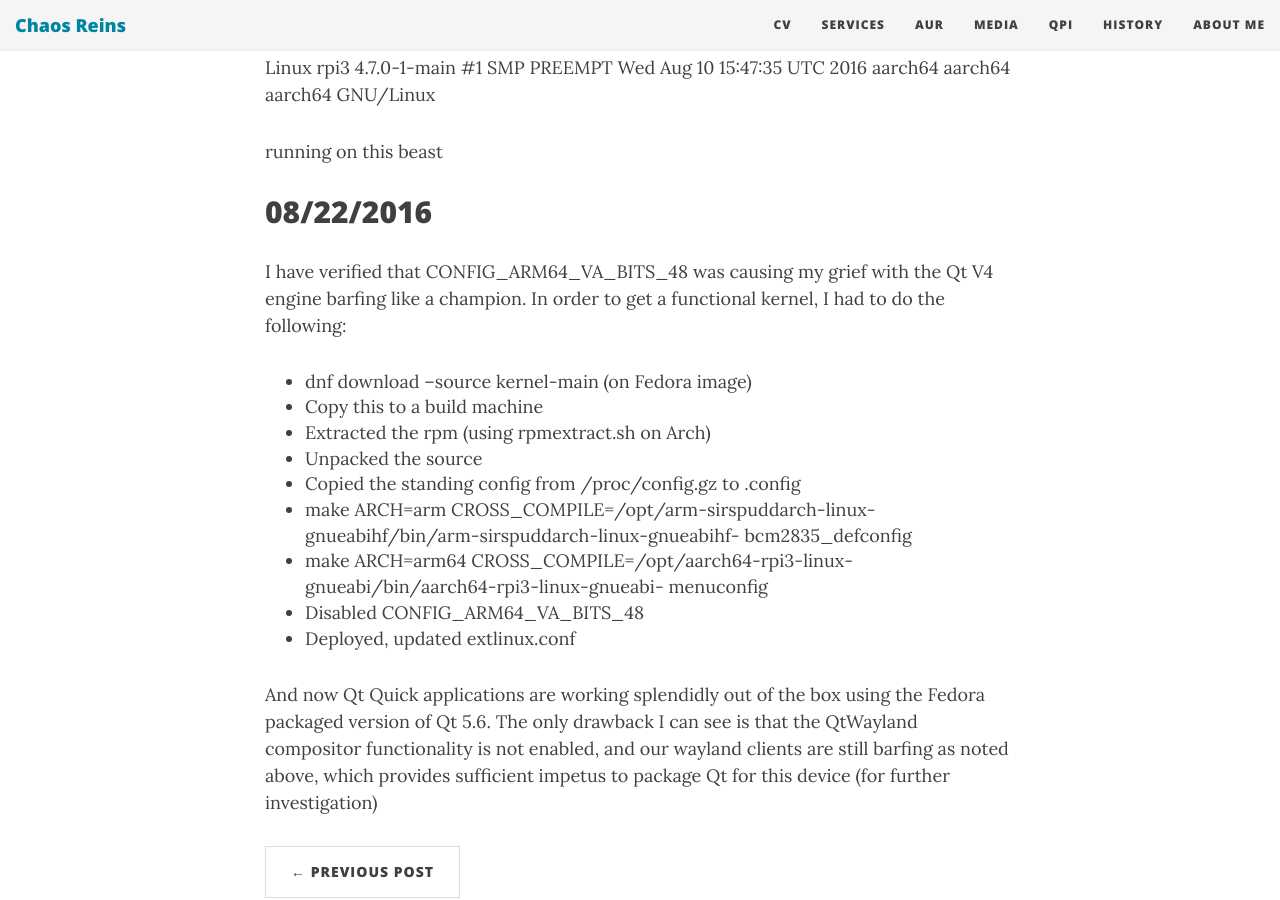
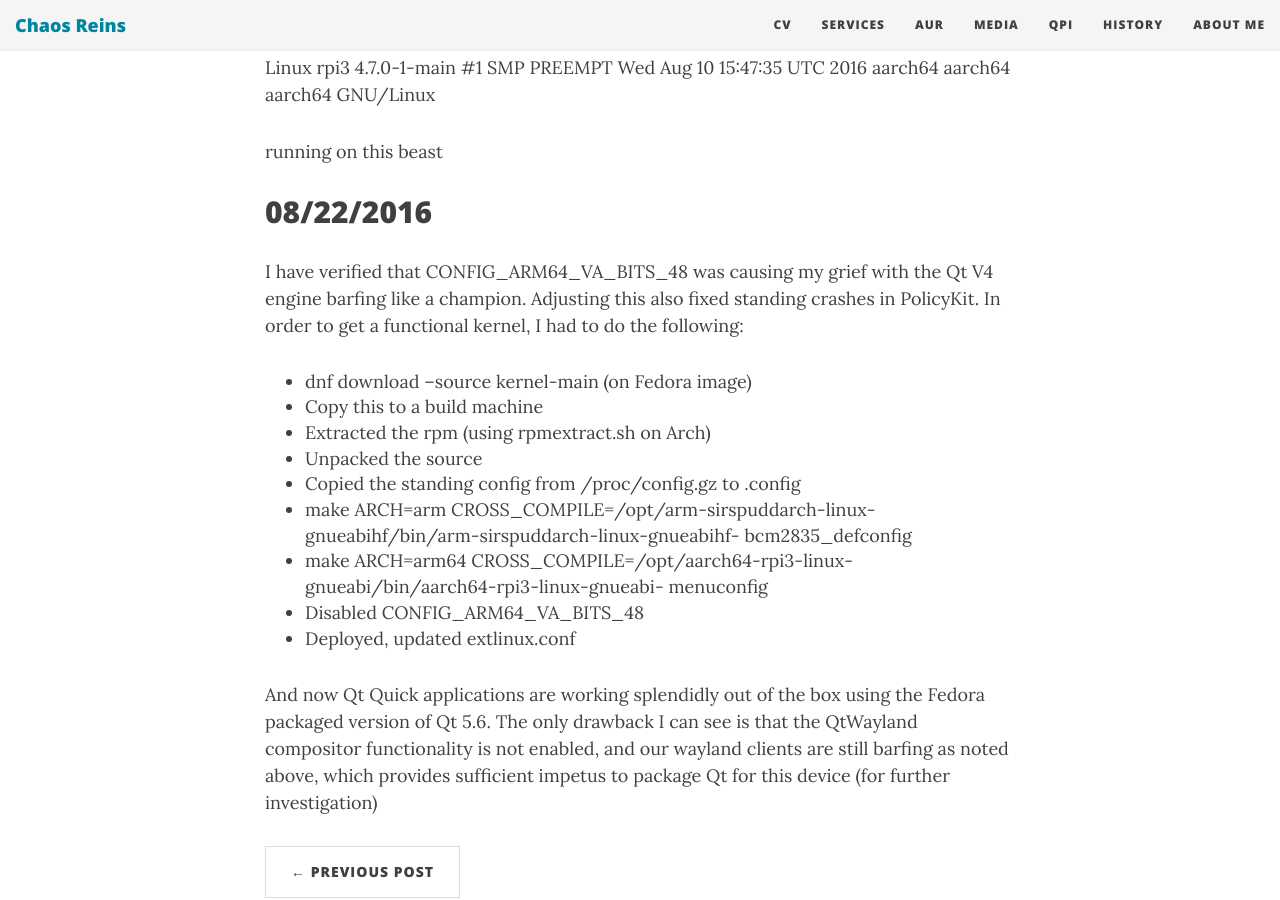
Before and after one commit to sirspudd/sirspudd.github.io, a Jekyll site: the page built from _posts/2016-08-20-qt-pi3-fedora-aarch64.md, in a window 1280 px wide and 900 px high, scrolled down 3882 px. Built offline with Jekyll 4.4.1, drawn with Linux system fonts in a browser that asks for light colours; nearby versions of some CDN libraries; comment, search, counter and statistics services are not loaded.

Commit message:
Document PolicyKit
Change-Id: I9814588f48be23143377ae8bf7c91e3cd94d47fb

```diff
--- a/_posts/2016-08-20-qt-pi3-fedora-aarch64.md
+++ b/_posts/2016-08-20-qt-pi3-fedora-aarch64.md
@@ -109,7 +109,7 @@ running on this beast
 
 ## 08/22/2016
 
-I have verified that CONFIG_ARM64_VA_BITS_48 was causing my grief with the Qt V4 engine barfing like a champion. In order to get a functional kernel, I had to do the following:
+I have verified that CONFIG_ARM64_VA_BITS_48 was causing my grief with the Qt V4 engine barfing like a champion. Adjusting this also fixed standing crashes in PolicyKit. In order to get a functional kernel, I had to do the following:
 
 * dnf download --source kernel-main (on Fedora image)
 * Copy this to a build machine
```
